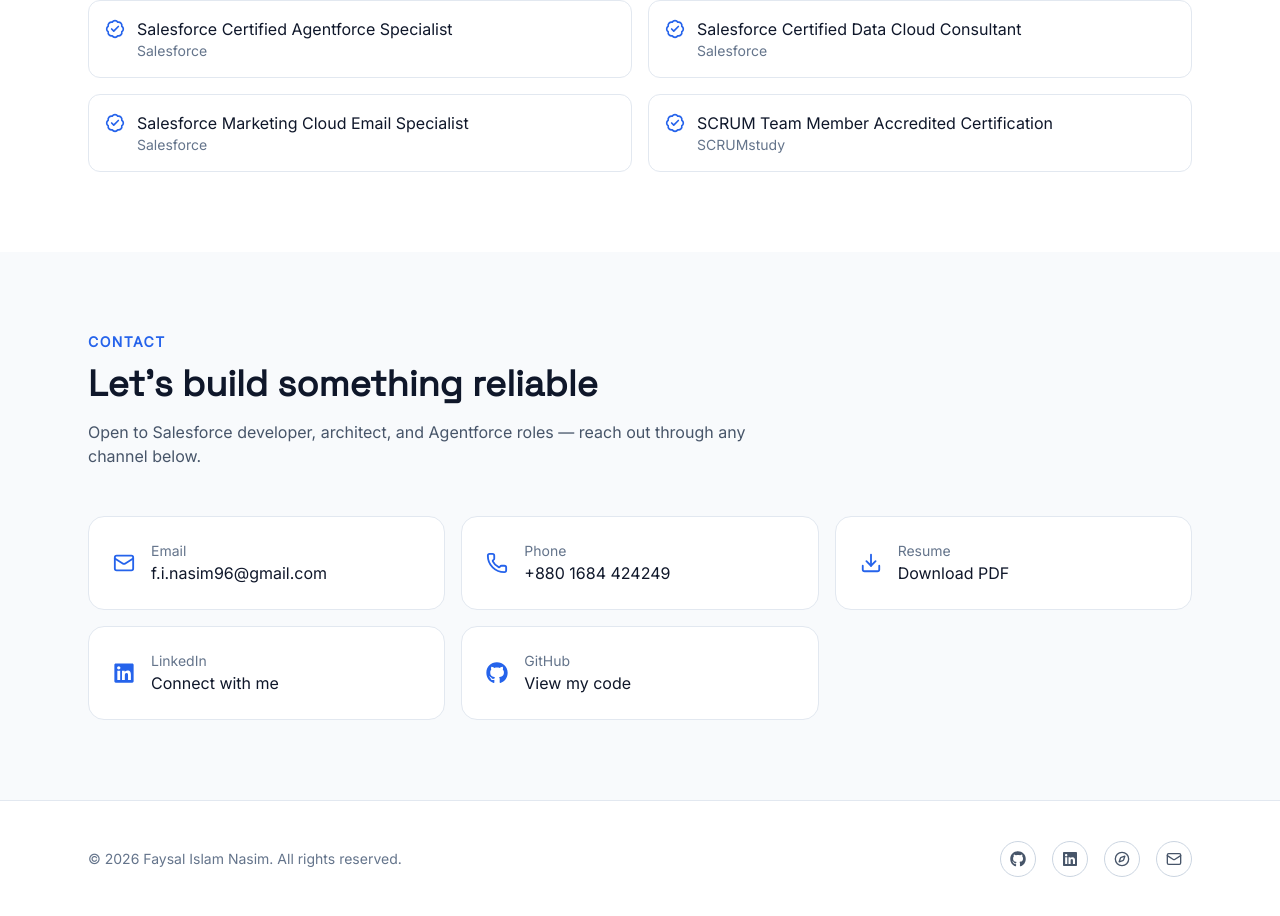
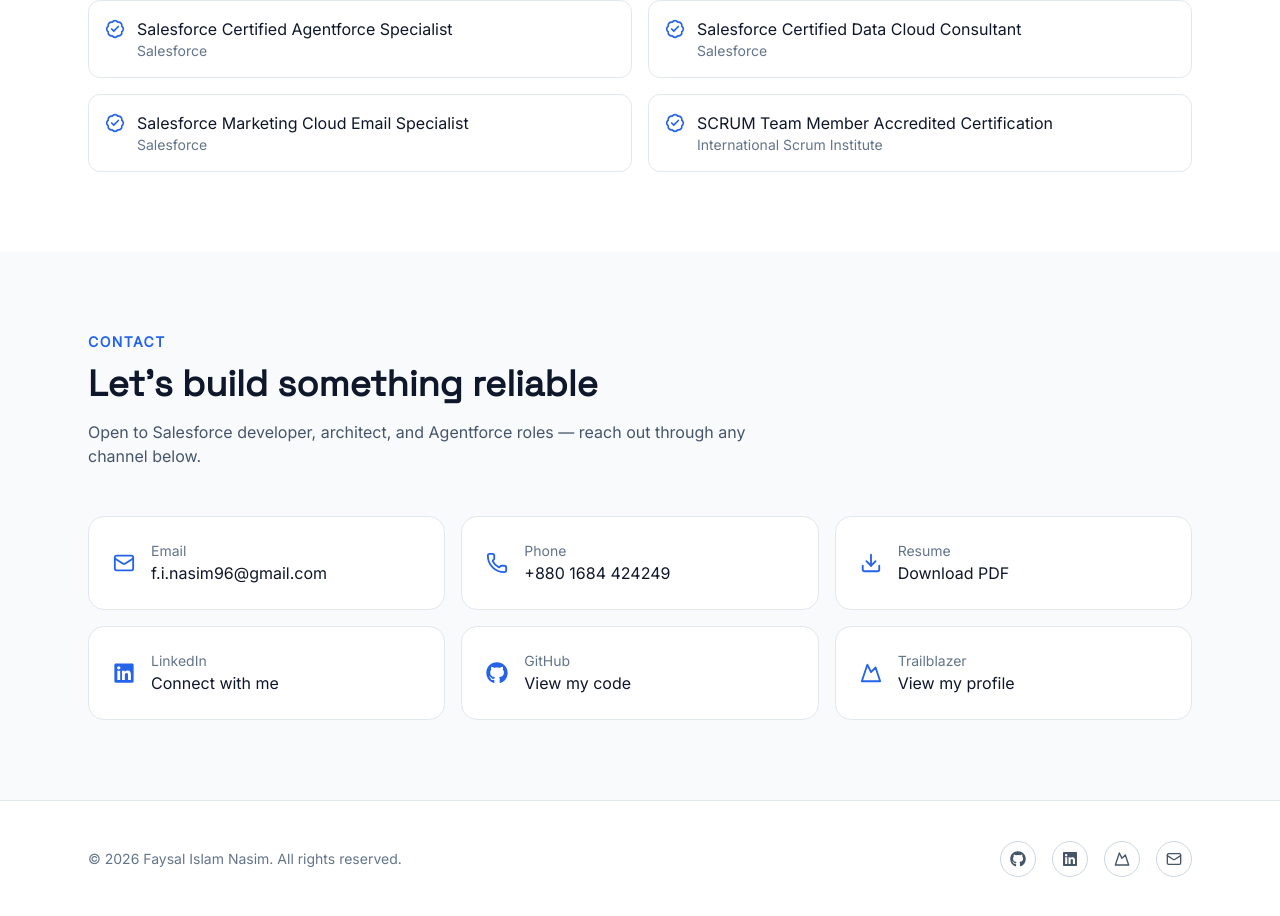
Before and after one commit to finasim/finasim.github.io, a React (Vite) app: page / in a window 1280 px wide. Shown: the part 5700-6616 px from the top of the page. Built offline with nearby package versions, Linux system fonts and the light colour scheme.

Commit message:
Contact Section Updated

```diff
--- a/src/components/layout/Footer.tsx
+++ b/src/components/layout/Footer.tsx
@@ -1,4 +1,4 @@
-import { Mail, Compass } from "lucide-react";
+import { Mail, Mountain } from "lucide-react";
 import { FaGithub, FaLinkedin } from "react-icons/fa";
 import { profile } from "@/data/profile";
 import { socialLinks } from "@/data/social";
@@ -7,7 +7,7 @@
   github: FaGithub,
   linkedin: FaLinkedin,
   mail: Mail,
-  trailblazer: Compass,
+  trailblazer: Mountain,
 };
 
 export default function Footer() {
@@ -20,7 +20,7 @@
 
         <div className="flex items-center gap-4">
           {socialLinks.map((link) => {
-            const Icon = iconMap[link.icon as keyof typeof iconMap] ?? Compass;
+            const Icon = iconMap[link.icon as keyof typeof iconMap] ?? Mountain;
             return (
               <a
                 key={link.name}
--- a/src/components/sections/Certifications.tsx
+++ b/src/components/sections/Certifications.tsx
@@ -8,7 +8,7 @@
     <Section
       id="certifications"
       eyebrow="Certifications"
-      title="Salesforce credentials"
+      title="Salesforce Credentials"
       description="Certified across architecture, development, administration, AI, and marketing automation."
     >
       <div className="grid grid-cols-1 gap-4 sm:grid-cols-2">
--- a/src/components/sections/Contact.tsx
+++ b/src/components/sections/Contact.tsx
@@ -1,5 +1,5 @@
 import { motion } from "framer-motion";
-import { Download, Mail, Phone } from "lucide-react";
+import { Download, Mail, Mountain, Phone } from "lucide-react";
 import { FaGithub, FaLinkedin } from "react-icons/fa";
 import Section from "@/components/ui/Section";
 import { profile } from "@/data/profile";
@@ -8,6 +8,7 @@
 export default function Contact() {
   const github = socialLinks.find((s) => s.icon === "github");
   const linkedin = socialLinks.find((s) => s.icon === "linkedin");
+  const trailblazer = socialLinks.find((s) => s.icon === "trailblazer");
 
   return (
     <Section
@@ -87,6 +88,21 @@
             </div>
           </a>
         )}
+
+        {trailblazer && (
+          <a
+            href={trailblazer.url}
+            target="_blank"
+            rel="noreferrer"
+            className="flex items-center gap-4 rounded-2xl border border-slate-200 bg-white p-6 transition hover:border-primary dark:border-slate-800 dark:bg-surface-card"
+          >
+            <Mountain className="text-primary" size={22} />
+            <div>
+              <p className="text-sm text-slate-500 dark:text-slate-400">Trailblazer</p>
+              <p className="font-medium text-slate-900 dark:text-white">View my profile</p>
+            </div>
+          </a>
+        )}
       </motion.div>
     </Section>
   );
--- a/src/data/certifications.ts
+++ b/src/data/certifications.ts
@@ -8,5 +8,5 @@
   { name: "Salesforce Certified Agentforce Specialist", issuer: "Salesforce" },
   { name: "Salesforce Certified Data Cloud Consultant", issuer: "Salesforce" },
   { name: "Salesforce Marketing Cloud Email Specialist", issuer: "Salesforce" },
-  { name: "SCRUM Team Member Accredited Certification", issuer: "SCRUMstudy" },
+  { name: "SCRUM Team Member Accredited Certification", issuer: "International Scrum Institute" },
 ];
```
